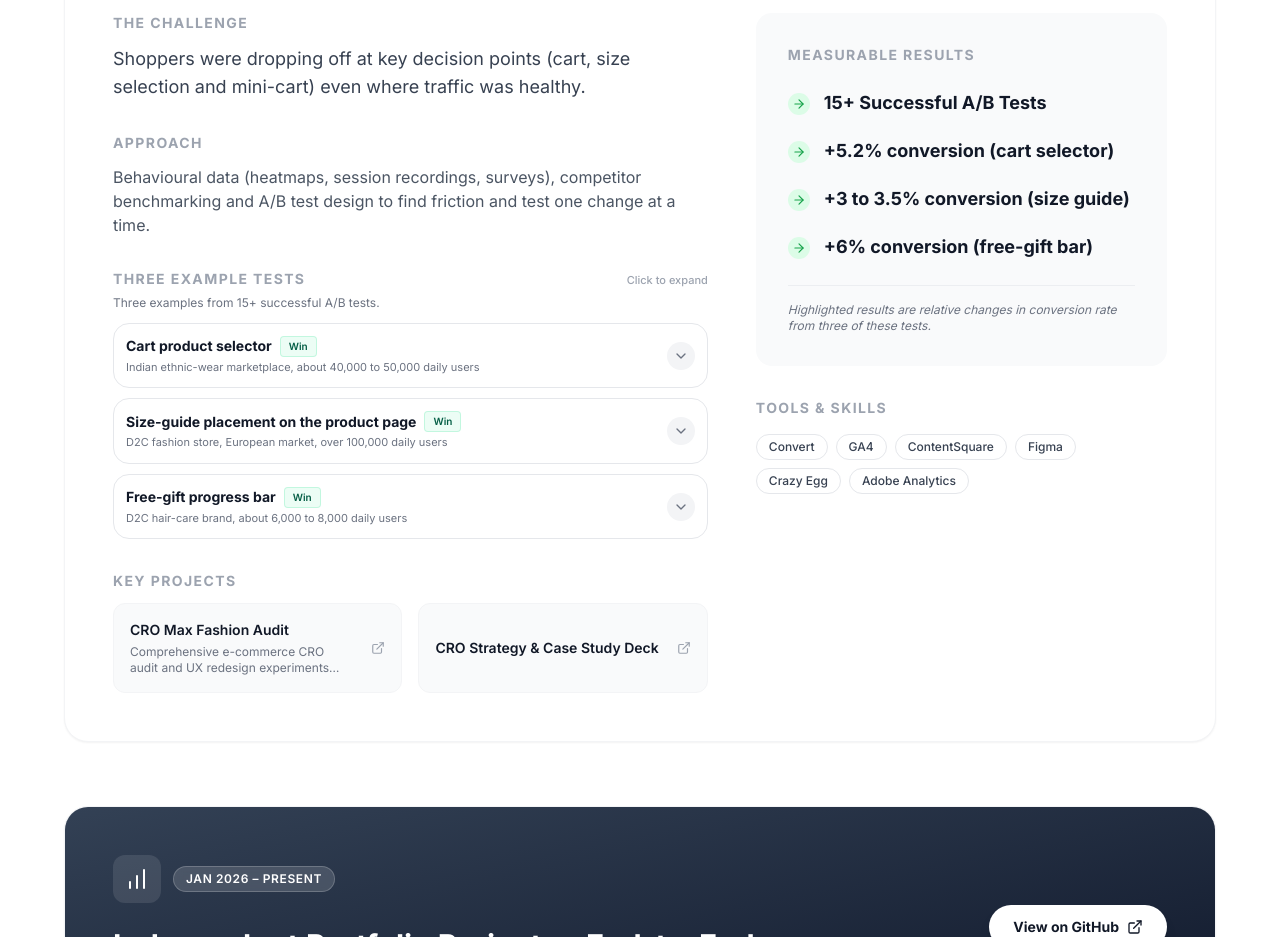
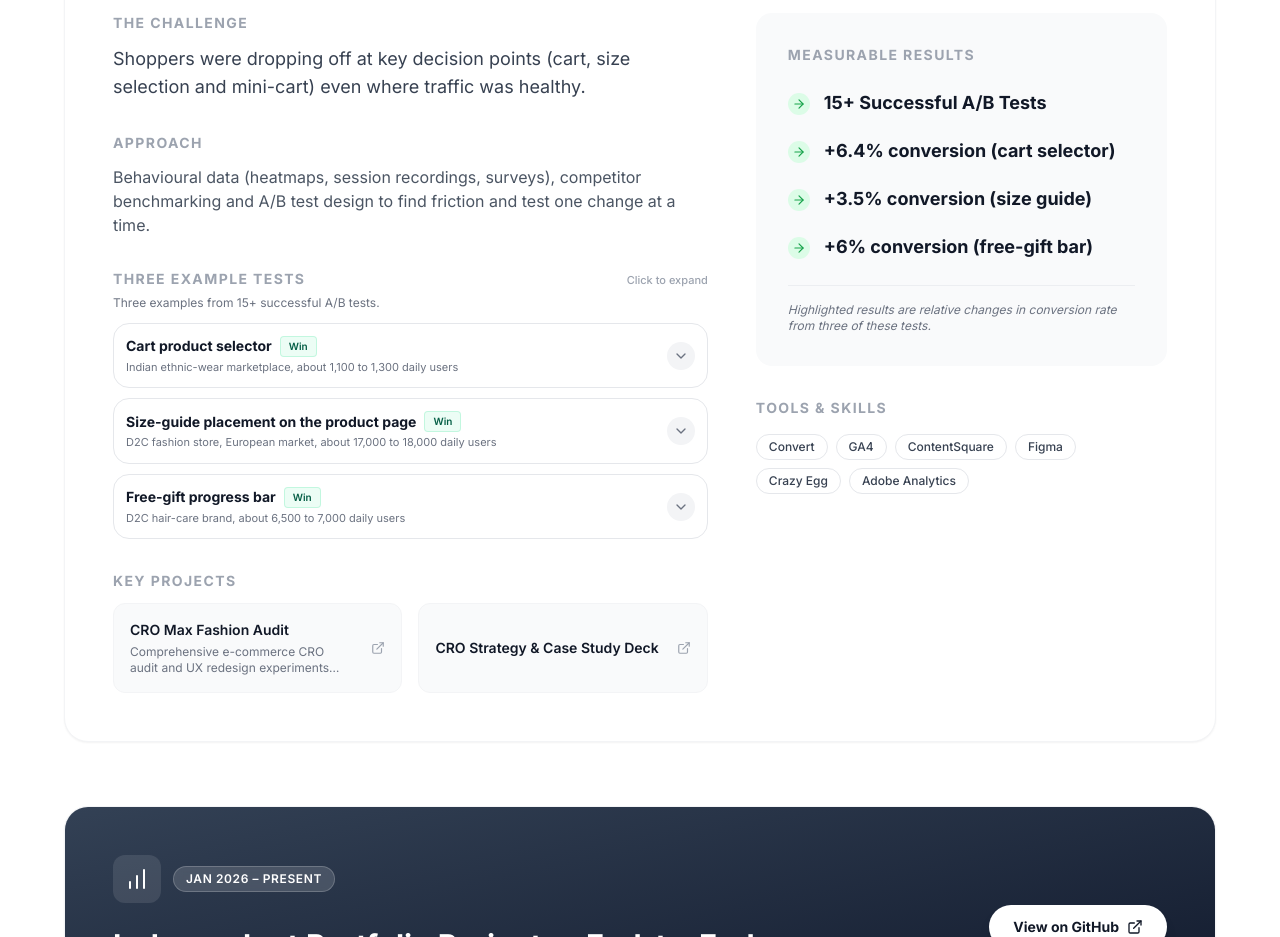
Before and after one commit to mehtaramit09-del/Portfolio-Ramit, a React (Vite) app: page / in a window 1280 px wide. Shown: the part 3120-4057 px from the top of the page. Built offline with nearby package versions, Linux system fonts and the light colour scheme.

Commit message:
feat: add dynamic badge support to case studies
Update CaseStudy interface to include an optional badge property, allowing for custom labels like "Inconclusive" instead of defaulting to "Win".

```diff
--- a/App.tsx
+++ b/App.tsx
@@ -737,8 +737,12 @@ const CaseStudy: React.FC<CaseStudyProps> = ({
                             <span className="font-bold text-gray-900 text-xs sm:text-sm">
                               {test.title}
                             </span>
-                            <span className="text-[9px] sm:text-[10px] font-semibold text-emerald-800 bg-emerald-50 px-1.5 py-0.2 sm:px-2 sm:py-0.5 rounded border border-emerald-200/60 shrink-0">
-                              Win
+                            <span className={`text-[9px] sm:text-[10px] font-semibold px-1.5 py-0.2 sm:px-2 sm:py-0.5 rounded border shrink-0 ${
+                              test.badge === 'Inconclusive'
+                                ? 'text-amber-800 bg-amber-50 border-amber-200/80'
+                                : 'text-emerald-800 bg-emerald-50 border-emerald-200/60'
+                            }`}>
+                              {test.badge || 'Win'}
                             </span>
                           </div>
                           <p className="text-[10px] sm:text-[11px] text-gray-500 truncate mt-0.5 font-normal">
@@ -763,7 +767,7 @@ const CaseStudy: React.FC<CaseStudyProps> = ({
                             <p><span className="font-semibold text-gray-900">Problem:</span> {test.problem}</p>
                             <p><span className="font-semibold text-gray-900">Change:</span> {test.change}</p>
                             <p className="font-medium text-gray-900 pt-0.5">
-                              <span className="font-bold text-emerald-700">Result:</span> {test.result}
+                              <span className={`font-bold ${test.badge === 'Inconclusive' ? 'text-amber-700' : 'text-emerald-700'}`}>Result:</span> {test.result}
                             </p>
                             {test.learning && (
                               <p className="text-[10px] sm:text-[11px] text-gray-500 italic pt-1 border-t border-gray-200/60 mt-1">
@@ -1328,23 +1332,24 @@ export default function App() {
               items: [
                 {
                   title: "Cart product selector",
-                  context: "Indian ethnic-wear marketplace, about 40,000 to 50,000 daily users",
+                  context: "Indian ethnic-wear marketplace, about 1,100 to 1,300 daily users",
                   problem: "shoppers used the cart as a wishlist and deleted unwanted items before checkout, and many dropped off.",
                   change: "added a product selector so shoppers could check out only the items they wanted, with return and shipping reassurance and trust badges near the top of the cart.",
-                  result: "conversion up about 5.2% and cart abandonment down about 11% (relative change).",
+                  result: "conversion up about 6.4% and cart abandonment reduced.",
                   learning: "the cart worked better once it supported how shoppers actually used it."
                 },
                 {
                   title: "Size-guide placement on the product page",
-                  context: "D2C fashion store, European market, over 100,000 daily users",
+                  context: "D2C fashion store, European market, about 17,000 to 18,000 daily users",
                   problem: "the size guide sat below the size selector, so shoppers hesitated while choosing a size.",
                   change: "moved the size guide next to the size selector so the chart was one tap away.",
-                  result: "conversion up about 3 to 3.5%, statistically significant.",
-                  learning: "help at the point of decision beat adding more content."
+                  result: "conversion up about 3.5%, directionally positive but not statistically significant .",
+                  learning: "help at the point of decision beat adding more content.",
+                  badge: "Win"
                 },
                 {
                   title: "Free-gift progress bar",
-                  context: "D2C hair-care brand, about 6,000 to 8,000 daily users",
+                  context: "D2C hair-care brand, about 6,500 to 7,000 daily users",
                   problem: "the mini-cart didn't show shoppers what gift they would earn at each milestone.",
                   change: "redesigned it to show the actual gift at each milestone, with tighter spacing and a countdown timer.",
                   result: "checkouts and conversion up about 6%, statistically significant."
@@ -1353,8 +1358,8 @@ export default function App() {
             }}
             results={[
               "15+ Successful A/B Tests",
-              "+5.2% conversion (cart selector)",
-              "+3 to 3.5% conversion (size guide)",
+              "+6.4% conversion (cart selector)",
+              "+3.5% conversion (size guide)",
               "+6% conversion (free-gift bar)"
             ]}
             resultsFootnote="Highlighted results are relative changes in conversion rate from three of these tests."
--- a/types.ts
+++ b/types.ts
@@ -27,6 +27,7 @@ export interface ExampleTestItem {
   change: string;
   result: string;
   learning?: string;
+  badge?: string;
 }
 
 export interface CaseStudyProps {
```
